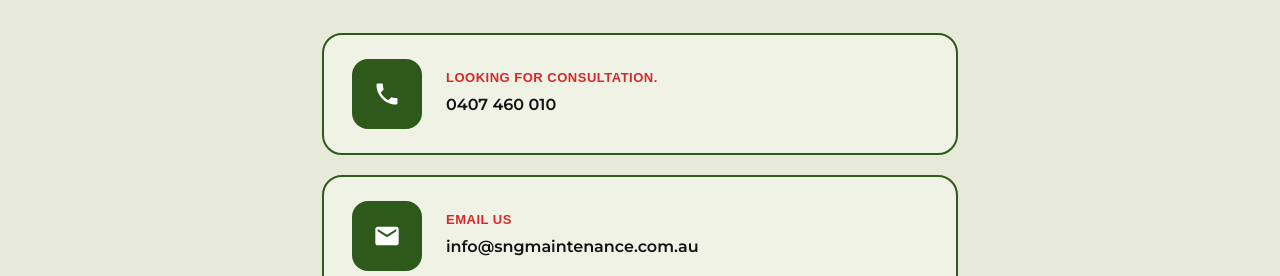
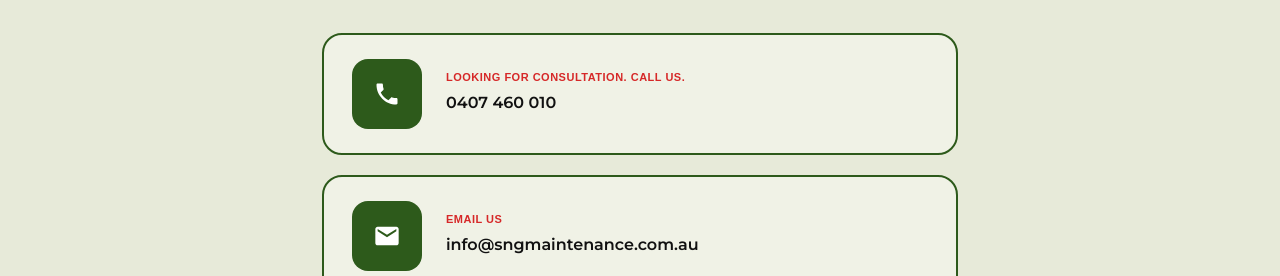
Before and after one commit to brandsbarrel/DNS, a React (Vite) app: page /contact-us in a window 1280 px wide. Shown: the part 517-793 px from the top of the page. Built offline with nearby package versions, Linux system fonts and the light colour scheme.

Commit message:
change in contact page

```diff
--- a/src/Pages/ContactUs/ContactUs.css
+++ b/src/Pages/ContactUs/ContactUs.css
@@ -129,7 +129,7 @@
 }
 
 .contact-card-label {
-  font-size: 13px;
+  font-size: 11px;
   font-weight: 800;
   color: #d62828;
   letter-spacing: 0.5px;
--- a/src/Pages/ContactUs/ContactUs.jsx
+++ b/src/Pages/ContactUs/ContactUs.jsx
@@ -76,7 +76,7 @@
                         </svg>
                     </div>
                     <div className="contact-card-content">
-                        <h2 className="contact-card-label">LOOKING FOR CONSULTATION.</h2>
+                        <h2 className="contact-card-label">Looking for Consultation. Call us.</h2>
                         <p className="contact-card-value">
                             <a href="tel:0407460010" className="contact-link">0407 460 010</a>
                         </p>
```
